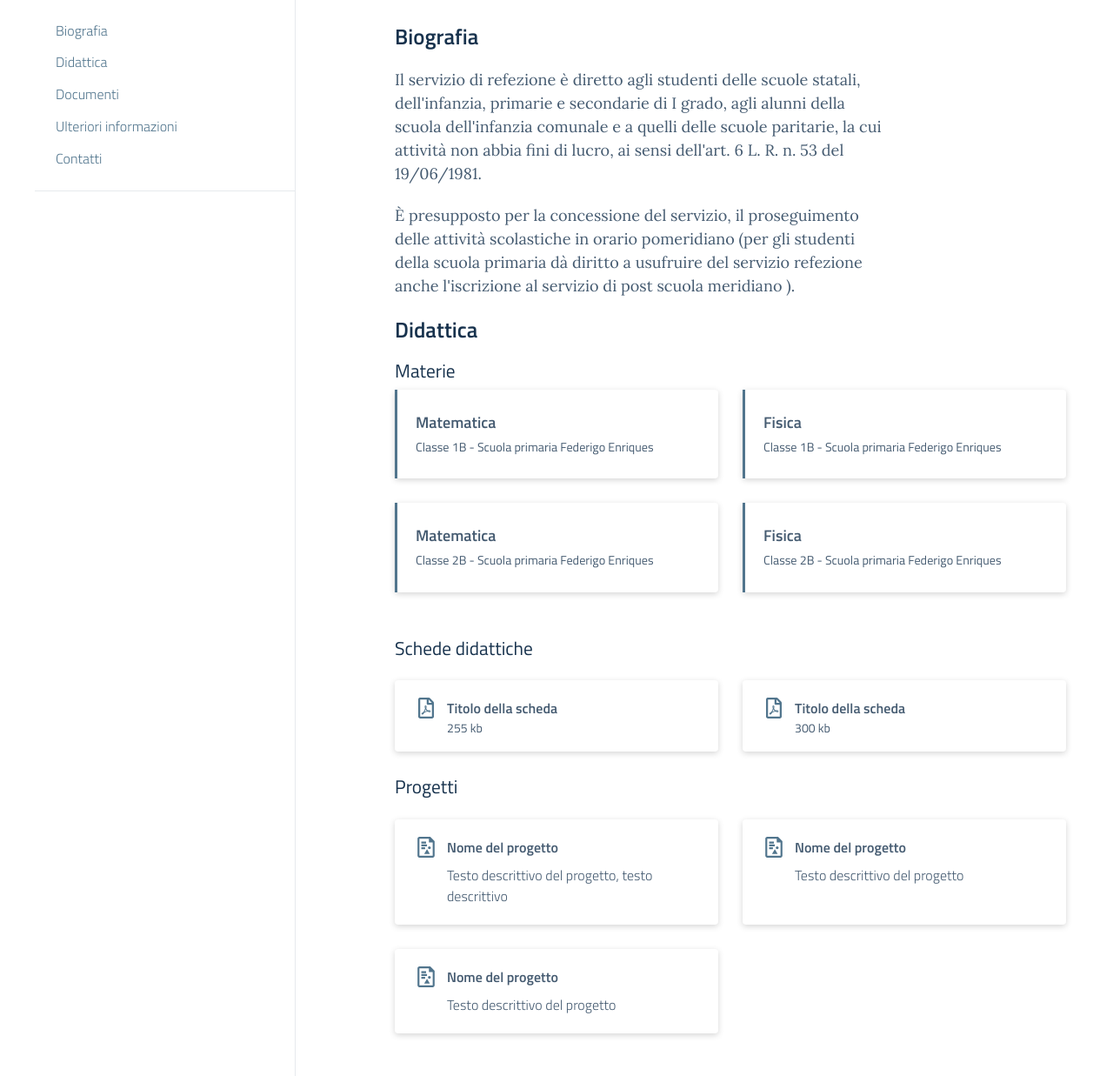
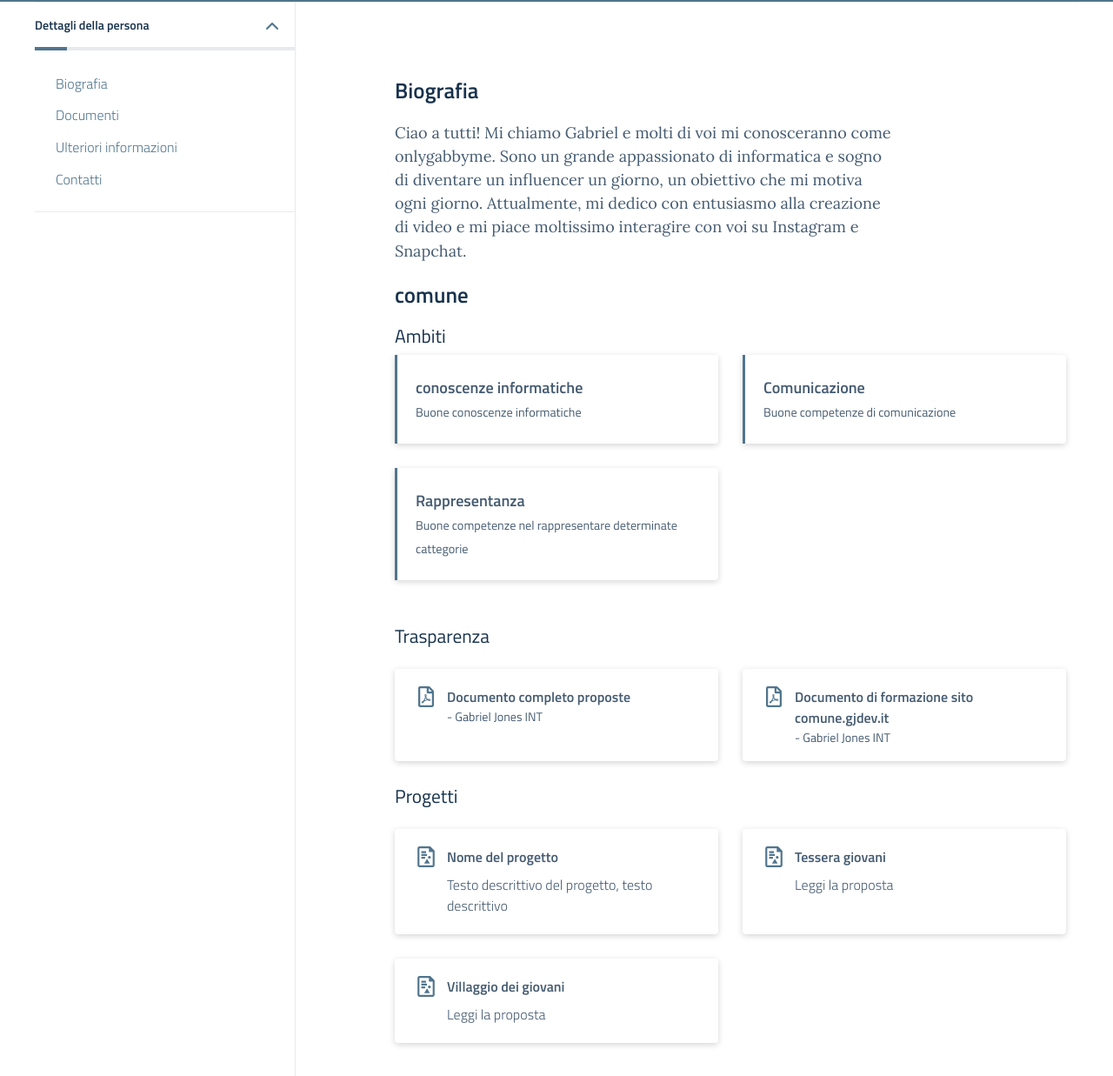
Before and after one commit to gabrieljonesdev/giovani-fontanafredda, a plain HTML site: page persone/gjones/index.html in a window 1280 px wide. Shown: the part 545-1782 px from the top of the page at 87% size. Drawn offline with Linux system fonts and the light colour scheme; files whose address does not match are found by name.

Commit message:
Update and rename scuole-scheda-persona.html to index.html

```diff
--- a/persone/gjones/scuole-scheda-persona.html
+++ b/persone/gjones/index.html
@@ -9,7 +9,7 @@
   <meta name="author" content="">
   <meta name="generator" content="">
 
-  <title>Nome Cognome</title>
+  <title>Gabriel Jones</title>
 
   <!-- favicon -->
 
@@ -686,9 +686,6 @@
                     </div>
                     <div class="cat-filters">
                       <div class="custom-control custom-submit-redbrown">
-                        <button type="submit" class="custom-control-submit " id="scuola" name="type" value="school">
-                          Cerca nella sezione <strong class="text-uppercase text-small-bold">scuola</strong>
-                        </button>
                       </div>
                       <div class="custom-control custom-submit-greendark">
                         <button type="submit" class="custom-control-submit " id="notizie" name="type" value="news">
@@ -701,9 +698,6 @@
                         </button>
                       </div>
                       <div class="custom-control custom-submit-bluelectric">
-                        <button type="submit" class="custom-control-submit " id="didattica" name="type" value="education">
-                          Cerca nella <strong class="text-uppercase text-small-bold">didattica</strong>
-                        </button>
                       </div>
                       <div class="custom-control custom-submit-primary">
                         <button type="submit" class="custom-control-submit " id="tutto" name="type" value="any">
@@ -796,8 +790,7 @@
                     <p class="text-intro">Da qui puoi accedere ai diversi servizi della scuola che richiedono
                       un'autenticazione personale.</p>
                     <div class="access-buttons">
-                      <a class="btn btn-petrol btn-block btn-lg rounded mb-3" href="#">Registro insegnanti</a>
-                      <a class="btn btn-petrol btn-block btn-lg rounded mb-3" href="#">Registro genitori</a>
+                      <a class="btn btn-petrol btn-block btn-lg rounded mb-3" href="https://www.comune.fontanafredda.pn.it">Accesso Comune di fontanafredda</a>
                     </div>
                   </div>
                   <div class="col-lg-4 offset-lg-2 access-mobile-bg">
@@ -864,10 +857,7 @@
                 <nav aria-label="breadcrumb">
                   <ol class="breadcrumbs-list" data-element="breadcrumb">
                     <li class="breadcrumb-item"><a href="#" title="Vai alla pagina:Home">Home</a></li>
-                    <li class="breadcrumb-item"><a href="#" title="Vai alla pagina:Scuola">Scuola</a></li>
-                    <li class="breadcrumb-item"><a href="#" title="Vai alla pagina:Le persone">Le persone</a></li>
-                    <li class="breadcrumb-item"><a href="#" title="Vai alla pagina:Tipologia persone">Tipologia persone</a></li>
-                    <li class="breadcrumb-item active" aria-current="page"><span>Nome Cognome</span></li>
+                    <li class="breadcrumb-item active" aria-current="page"><span>Gabriel Jones</span></li>
                   </ol>
                 </nav>
               </div><!-- /breadcrumbs -->
@@ -882,13 +872,13 @@
           <div class="row variable-gutters">
             <div class="col-12 col-sm-3 col-lg-3 d-none d-sm-block">
               <div class="section-thumb thumb-large mx-3">
-                <img alt="logo della repubblica italiana" src="assets/placeholders/logo-service.png">
+                <img alt="logo della repubblica italiana" src="https://www.gabrieljones.it/wp-content/uploads/2024/09/cropped-icona.png">
               </div><!-- /section-thumb -->
             </div><!-- /col-lg-2 -->
             <div class="col-12 col-sm-9 col-md-8 col-lg-8 offset-lg-1 d-flex align-items-center">
               <div class="section-title">
-                <h2 class="mb-3">Nome Cognome</h2>
-                <p>Docente di: <strong>Scuola Secondaria 2° grado</strong></p>
+                <h2 class="mb-3">Gabriel Jones</h2>
+                <p>Comune: <strong>Fontanafredda (PN)</strong></p>
               </div><!-- /title-section -->
             </div><!-- /col-lg-5 col-md-8 -->
           </div><!-- /row -->
@@ -917,9 +907,6 @@
                       <a class="list-item scroll-anchor-offset" href="#art-par-01">Biografia</a>
                     </li>
                     <li>
-                      <a class="list-item scroll-anchor-offset" href="#art-par-02">Didattica</a>
-                    </li>
-                    <li>
                       <a class="list-item scroll-anchor-offset" href="#art-par-04">Documenti</a>
                     </li>
                     <li>
@@ -938,48 +925,36 @@
                 <h2 class="h4" id="art-par-01">Biografia</h2>
                 <div class="row variable-gutters">
                   <div class="col-lg-9">
-                    <p>Il servizio di refezione è diretto agli studenti delle scuole statali, dell'infanzia, primarie
-                      e secondarie di I grado, agli alunni della scuola dell'infanzia comunale e a quelli delle scuole
-                      paritarie, la cui attività non abbia fini di lucro, ai sensi dell'art. 6 L. R. n. 53 del
-                      19/06/1981.</p>
-                    <p>È presupposto per la concessione del servizio, il proseguimento delle attività scolastiche in
-                      orario pomeridiano (per gli studenti della scuola primaria dà diritto a usufruire del servizio
-                      refezione anche l'iscrizione al servizio di post scuola meridiano ).</p>
+                    <p>Ciao a tutti! Mi chiamo Gabriel e molti di voi mi conosceranno come onlygabbyme. Sono un grande appassionato di informatica e sogno di diventare un influencer un giorno, un obiettivo che mi motiva ogni giorno. Attualmente, mi dedico con entusiasmo alla creazione di video e mi piace moltissimo interagire con voi su Instagram e Snapchat.</p>
                   </div><!-- /col-lg-9 -->
                 </div><!-- /row -->
-                <h2 class="h4" id="art-par-02" class="mb-4">Didattica</h2>
-                <h3 class="h5">Materie</h3>
+                <h2 class="h4" id="art-par-02" class="mb-4">comune</h2>
+                <h3 class="h5">Ambiti</h3>
                 <div class="row variable-gutters">
                   <div class="col-lg-12">
                     <div class="card-deck card-deck-spaced mb-4">
                       <div class="card card-bg card-bg-simple rounded">
                         <div class="card-body">
-                          <p>Matematica</p>
-                          <small>Classe 1B - Scuola primaria Federigo Enriques</small>
+                          <p>conoscenze informatiche</p>
+                          <small>Buone conoscenze informatiche</small>
                         </div><!-- /card-body -->
                       </div><!-- /card card-bg card-icon rounded -->
                       <div class="card card-bg card-bg-simple rounded">
                         <div class="card-body">
-                          <p>Fisica</p>
-                          <small>Classe 1B - Scuola primaria Federigo Enriques</small>
+                          <p>Comunicazione</p>
+                          <small>Buone competenze di comunicazione</small>
                         </div><!-- /card-body -->
                       </div><!-- /card card-bg card-icon rounded -->
                       <div class="card card-bg card-bg-simple rounded">
                         <div class="card-body">
-                          <p>Matematica</p>
-                          <small>Classe 2B - Scuola primaria Federigo Enriques</small>
-                        </div><!-- /card-body -->
-                      </div><!-- /card card-bg card-icon rounded -->
-                      <div class="card card-bg card-bg-simple rounded">
-                        <div class="card-body">
-                          <p>Fisica</p>
-                          <small>Classe 2B - Scuola primaria Federigo Enriques</small>
+                          <p>Rappresentanza</p>
+                          <small>Buone competenze nel rappresentare determinate cattegorie</small>
                         </div><!-- /card-body -->
                       </div><!-- /card card-bg card-icon rounded -->
                     </div><!-- /card-deck card-deck-spaced -->
                   </div><!-- /col-lg-12 -->
                 </div><!-- /row -->
-                <h3 id="art-par-didattica" class="h5 mb-4">Schede didattiche</h3>
+                <h3 id="art-par-didattica" class="h5 mb-4">Trasparenza</h3>
                 <div class="row variable-gutters">
                   <div class="col-lg-12">
                     <div class="card-deck card-deck-spaced">
@@ -990,8 +965,8 @@
                               <use xmlns:xlink="http://www.w3.org/1999/xlink" xlink:href="#it-pdf-document"></use>
                             </svg>
                             <div class="card-icon-content">
-                              <p><strong>Titolo della scheda</strong></p>
-                              <small>255 kb</small>
+                              <p><strong>Documento completo proposte</strong></p>
+                              <small>- Gabriel Jones INT</small>
                             </div><!-- /card-icon-content -->
                           </div><!-- /card-body -->
                         </a>
@@ -1003,8 +978,8 @@
                               <use xmlns:xlink="http://www.w3.org/1999/xlink" xlink:href="#it-pdf-document"></use>
                             </svg>
                             <div class="card-icon-content">
-                              <p><strong>Titolo della scheda</strong></p>
-                              <small>300 kb</small>
+                              <p><strong>Documento di formazione sito comune.gjdev.it</strong></p>
+                              <small>- Gabriel Jones INT</small>
                             </div><!-- /card-icon-content -->
                           </div><!-- /card-body -->
                         </a>
@@ -1037,8 +1012,8 @@
                               <use xmlns:xlink="http://www.w3.org/1999/xlink" xlink:href="#svg-project"></use>
                             </svg>
                             <div class="card-icon-content">
-                              <p class="mb-2"><strong>Nome del progetto</strong></p>
-                              <p class="mb-1">Testo descrittivo del progetto</p>
+                              <p class="mb-2"><strong>Tessera giovani</strong></p>
+                              <p class="mb-1">Leggi la proposta</p>
                             </div><!-- /card-icon-content -->
                           </div><!-- /card-body -->
                         </a>
@@ -1050,8 +1025,8 @@
                               <use xmlns:xlink="http://www.w3.org/1999/xlink" xlink:href="#svg-project"></use>
                             </svg>
                             <div class="card-icon-content">
-                              <p class="mb-2"><strong>Nome del progetto</strong></p>
-                              <p class="mb-1">Testo descrittivo del progetto</p>
+                              <p class="mb-2"><strong>Villaggio dei giovani</strong></p>
+                              <p class="mb-1">Leggi la proposta</p>
                             </div><!-- /card-icon-content -->
                           </div><!-- /card-body -->
                         </a>
```
